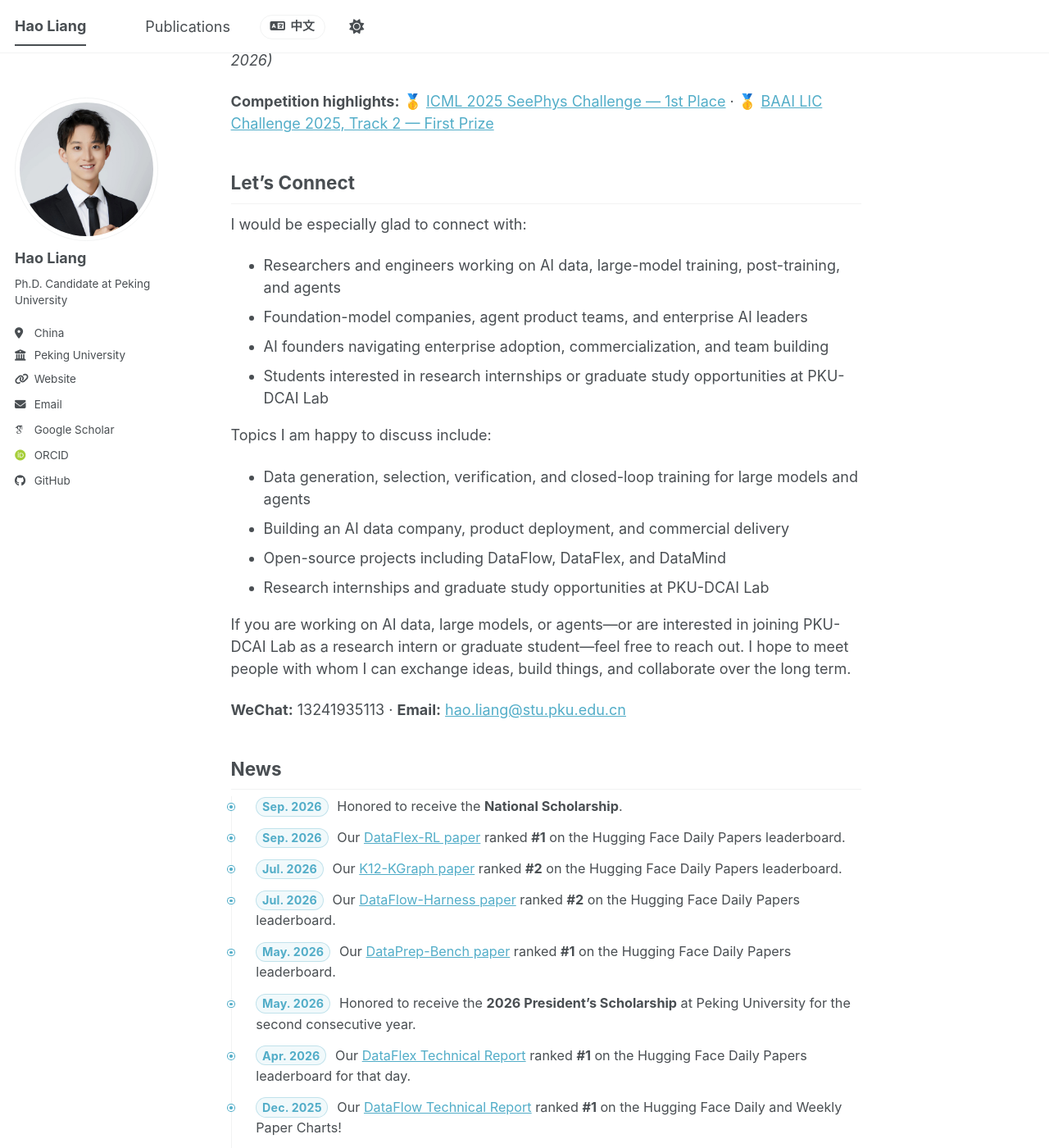
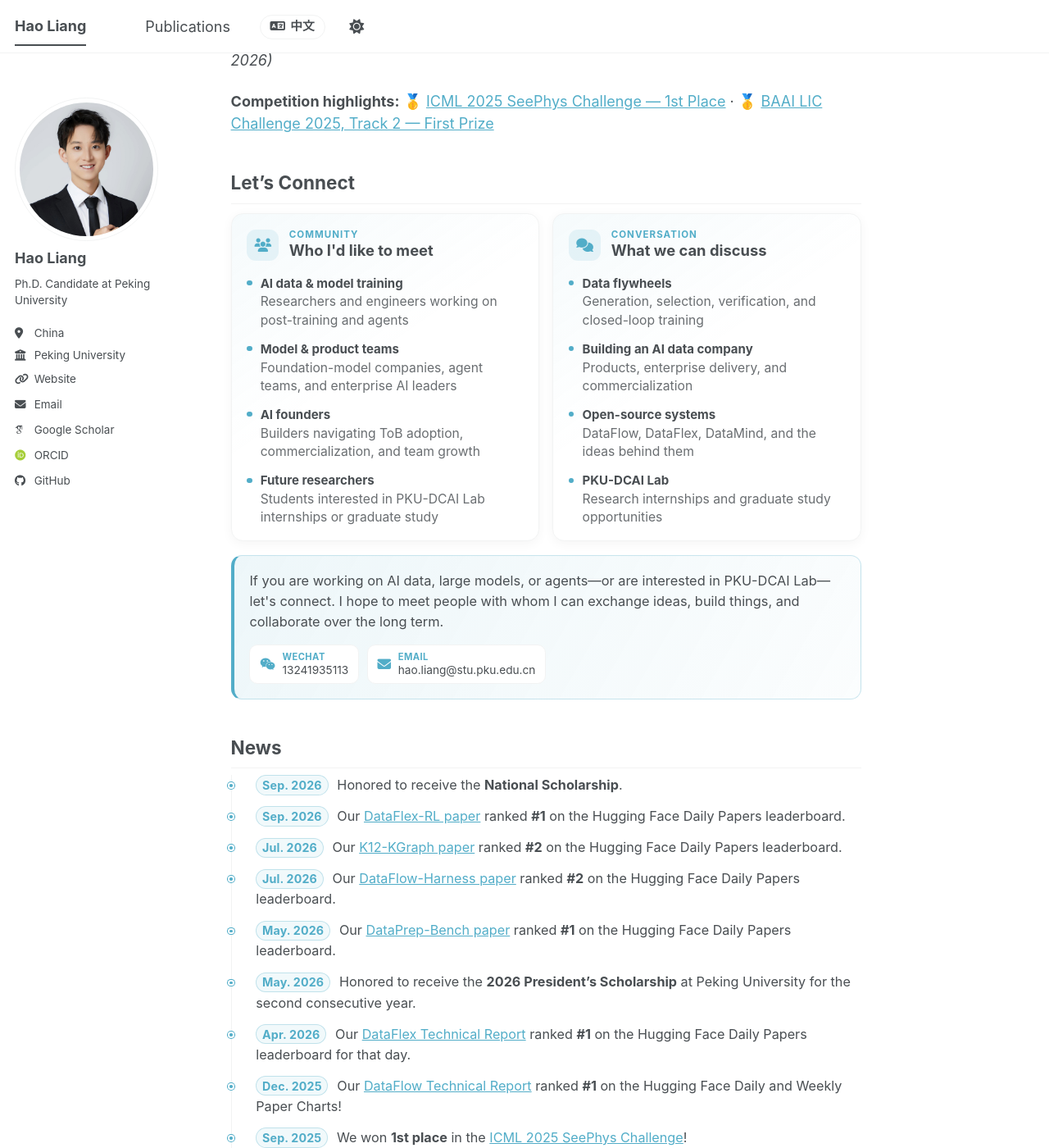
Before and after one commit to haolpku/haolpku.github.io, a Jekyll site: the page built from _pages/about.md, in a window 1280 px wide and 1400 px high, scrolled down 400 px. Shown: the whole window at 82% size. Built offline with Jekyll 4.4.1, drawn with Linux system fonts in a browser that asks for light colours; some web fonts are replaced; a script bundle is joined from its source files by our own code; library files that are not in the unit come from our copies; some of the changed text lies outside the part shown.

Commit message:
Redesign homepage connect and research sections

```diff
--- a/_pages/about.md
+++ b/_pages/about.md
@@ -20,23 +20,49 @@
 
 ## Let's Connect
 
-I would be especially glad to connect with:
+<section class="connect-panel" aria-label="Ways to connect">
+  <div class="connect-grid">
+    <article class="connect-card">
+      <header class="connect-card__header">
+        <span class="connect-card__icon" aria-hidden="true"><i class="fa-solid fa-users"></i></span>
+        <div>
+          <span class="connect-card__eyebrow">Community</span>
+          <h3>Who I'd like to meet</h3>
+        </div>
+      </header>
+      <ul class="connect-card__list">
+        <li><strong>AI data & model training</strong><span>Researchers and engineers working on post-training and agents</span></li>
+        <li><strong>Model & product teams</strong><span>Foundation-model companies, agent teams, and enterprise AI leaders</span></li>
+        <li><strong>AI founders</strong><span>Builders navigating ToB adoption, commercialization, and team growth</span></li>
+        <li><strong>Future researchers</strong><span>Students interested in PKU-DCAI Lab internships or graduate study</span></li>
+      </ul>
+    </article>
 
-- Researchers and engineers working on AI data, large-model training, post-training, and agents
-- Foundation-model companies, agent product teams, and enterprise AI leaders
-- AI founders navigating enterprise adoption, commercialization, and team building
-- Students interested in research internships or graduate study opportunities at PKU-DCAI Lab
+    <article class="connect-card">
+      <header class="connect-card__header">
+        <span class="connect-card__icon" aria-hidden="true"><i class="fa-solid fa-comments"></i></span>
+        <div>
+          <span class="connect-card__eyebrow">Conversation</span>
+          <h3>What we can discuss</h3>
+        </div>
+      </header>
+      <ul class="connect-card__list">
+        <li><strong>Data flywheels</strong><span>Generation, selection, verification, and closed-loop training</span></li>
+        <li><strong>Building an AI data company</strong><span>Products, enterprise delivery, and commercialization</span></li>
+        <li><strong>Open-source systems</strong><span>DataFlow, DataFlex, DataMind, and the ideas behind them</span></li>
+        <li><strong>PKU-DCAI Lab</strong><span>Research internships and graduate study opportunities</span></li>
+      </ul>
+    </article>
+  </div>
 
-Topics I am happy to discuss include:
-
-- Data generation, selection, verification, and closed-loop training for large models and agents
-- Building an AI data company, product deployment, and commercial delivery
-- Open-source projects including DataFlow, DataFlex, and DataMind
-- Research internships and graduate study opportunities at PKU-DCAI Lab
-
-If you are working on AI data, large models, or agents—or are interested in joining PKU-DCAI Lab as a research intern or graduate student—feel free to reach out. I hope to meet people with whom I can exchange ideas, build things, and collaborate over the long term.
-
-**WeChat:** 13241935113 · **Email:** [hao.liang@stu.pku.edu.cn](mailto:hao.liang@stu.pku.edu.cn)
+  <div class="connect-callout">
+    <p>If you are working on AI data, large models, or agents—or are interested in PKU-DCAI Lab—let's connect. I hope to meet people with whom I can exchange ideas, build things, and collaborate over the long term.</p>
+    <div class="connect-actions">
+      <span class="connect-action connect-action--static"><i class="fa-brands fa-weixin" aria-hidden="true"></i><span><small>WeChat</small>13241935113</span></span>
+      <a class="connect-action" href="mailto:hao.liang@stu.pku.edu.cn"><i class="fa-solid fa-envelope" aria-hidden="true"></i><span><small>Email</small>hao.liang@stu.pku.edu.cn</span></a>
+    </div>
+  </div>
+</section>
 
 ## News
 
@@ -58,17 +84,59 @@
 
 ## Research Interests
 
-My research focuses on **Data-Centric AI** along four directions. For broader context, see our surveys on [text-centric](https://link.springer.com/article/10.1007/s11390-026-5948-8) and [multimodal](https://arxiv.org/abs/2405.16640) perspectives.
+<section class="research-overview" aria-label="Research directions">
+  <div class="research-intro">
+    <span class="research-intro__label">Data-Centric AI</span>
+    <p>My research connects data, models, and real-world systems across four directions. For broader context, see our surveys from <a href="https://link.springer.com/article/10.1007/s11390-026-5948-8">text-centric</a> and <a href="https://arxiv.org/abs/2405.16640">multimodal</a> perspectives.</p>
+  </div>
 
-1. **Data Attribution & Data–Model Interaction** *(primary focus)* — Understanding how individual data shapes model behavior through attribution, and closing the loop between data and models during training via dynamic selection, mixture, and reweighting. This is the core idea behind [DataFlex](https://github.com/OpenDCAI/DataFlex), our data-centric training framework; a conceptual overview appears in [Towards Next-Generation LLM Training: From the Data-Centric Perspective](https://arxiv.org/abs/2603.14712).
+  <div class="research-grid">
+    <article class="research-card research-card--primary">
+      <span class="research-card__number" aria-hidden="true">01</span>
+      <header class="research-card__header">
+        <h3>Data Attribution & Data–Model Interaction</h3>
+        <span class="research-card__badge">Primary focus</span>
+      </header>
+      <p>Understanding how individual data shapes model behavior, then closing the training loop through dynamic selection, mixture, and reweighting.</p>
+      <div class="research-card__links">
+        <a href="https://github.com/OpenDCAI/DataFlex">DataFlex</a>
+        <a href="https://arxiv.org/abs/2603.14712">Perspective paper</a>
+      </div>
+    </article>
 
-2. **Data Self-Evolution** — Building feedback-driven loops in which models and agents continuously generate, evaluate, select, refine, and reuse data, so datasets and data workflows co-evolve with model capabilities and task demands. I am particularly interested in on-policy feedback, weakness-targeted synthesis, executable verification, and the reuse of trajectories, skills, and memory as data.
+    <article class="research-card">
+      <span class="research-card__number" aria-hidden="true">02</span>
+      <header class="research-card__header"><h3>Data Self-Evolution</h3></header>
+      <p>Building feedback-driven loops in which models and agents continuously generate, evaluate, select, refine, and reuse data as capabilities evolve.</p>
+      <div class="research-card__keywords"><span>On-policy feedback</span><span>Targeted synthesis</span><span>Executable verification</span><span>Skills & memory</span></div>
+    </article>
 
-3. **Data Infrastructure** — Building scalable infrastructure across the full data lifecycle: [DataFlow](https://github.com/OpenDCAI/DataFlow) for composable data preparation and workflow automation, [DataFlex](https://github.com/OpenDCAI/DataFlex) for dynamic sample selection, data mixture, and reweighting during training, and [DataMind](https://github.com/haolpku/DataMind) for inference-time knowledge access through RAG, GraphRAG, SQL, skills, and memory.
+    <article class="research-card">
+      <span class="research-card__number" aria-hidden="true">03</span>
+      <header class="research-card__header"><h3>Data Infrastructure</h3></header>
+      <p>Scalable infrastructure across the full data lifecycle—from preparation and training-time adaptation to inference-time knowledge access.</p>
+      <div class="research-card__links research-card__links--projects">
+        <a href="https://github.com/OpenDCAI/DataFlow">DataFlow</a>
+        <a href="https://github.com/OpenDCAI/DataFlex">DataFlex</a>
+        <a href="https://github.com/haolpku/DataMind">DataMind</a>
+      </div>
+    </article>
 
-4. **Domain Data: Datasets & Benchmarks** — Constructing effective, verifiable datasets and benchmarks for high-value domains, including mathematics, formal reasoning and verification with [Lean](https://lean-lang.org/), workplace tasks, and coding. I focus on principled task design, data construction, quality control, and evaluation protocols. Representative work includes [MathScape](https://dl.acm.org/doi/abs/10.1145/3746027.3758240), [MM-Verify](https://aclanthology.org/2025.acl-long.689/), [Let's Verify Math Questions Step by Step](https://arxiv.org/abs/2505.13903), and [K12-KGraph](https://huggingface.co/papers/2605.09635).
+    <article class="research-card">
+      <span class="research-card__number" aria-hidden="true">04</span>
+      <header class="research-card__header"><h3>Domain Data: Datasets & Benchmarks</h3></header>
+      <p>Constructing effective, verifiable datasets and evaluation protocols for mathematics, <a href="https://lean-lang.org/">Lean</a>, workplace tasks, coding, and other high-value domains.</p>
+      <div class="research-card__links">
+        <a href="https://dl.acm.org/doi/abs/10.1145/3746027.3758240">MathScape</a>
+        <a href="https://aclanthology.org/2025.acl-long.689/">MM-Verify</a>
+        <a href="https://arxiv.org/abs/2505.13903">Math Verification</a>
+        <a href="https://huggingface.co/papers/2605.09635">K12-KGraph</a>
+      </div>
+    </article>
+  </div>
 
-I have published 10+ first-author / co-first-author papers at CCF-A venues and received the **Sa Shixuan Best Student Paper Award** at NDBC.
+  <p class="research-footnote"><strong>10+ first/co-first-author papers</strong> at CCF-A venues · <strong>Sa Shixuan Best Student Paper Award</strong> at NDBC</p>
+</section>
 
 ## Open-Source Contributions
 
--- /dev/null
+++ b/_sass/layout/_homepage-sections.scss
@@ -0,0 +1,346 @@
+/* ==========================================================================
+   HOMEPAGE FEATURE SECTIONS
+   ========================================================================== */
+
+.connect-panel,
+.research-overview {
+  margin: 0.35rem 0 1.8rem;
+}
+
+.connect-grid,
+.research-grid {
+  display: grid;
+  grid-template-columns: repeat(2, minmax(0, 1fr));
+  gap: 0.9rem;
+}
+
+.connect-card,
+.research-card {
+  position: relative;
+  overflow: hidden;
+  border: 1px solid var(--global-border-color);
+  border-radius: 0.8rem;
+  background: linear-gradient(145deg, rgba(82, 173, 200, 0.055), transparent 46%), var(--global-bg-color);
+  box-shadow: 0 3px 14px rgba(0, 0, 0, 0.045);
+}
+
+.connect-card {
+  padding: 1.05rem 1.05rem 0.95rem;
+}
+
+.connect-card__header {
+  display: flex;
+  align-items: center;
+  gap: 0.7rem;
+  margin-bottom: 0.9rem;
+
+  h3 {
+    margin: 0.05rem 0 0;
+    font-size: 1.02rem;
+    line-height: 1.25;
+  }
+}
+
+.connect-card__icon {
+  display: inline-flex;
+  flex: 0 0 auto;
+  align-items: center;
+  justify-content: center;
+  width: 2.15rem;
+  height: 2.15rem;
+  border-radius: 0.62rem;
+  color: var(--global-link-color);
+  background: rgba(82, 173, 200, 0.12);
+  font-size: 0.92rem;
+}
+
+.connect-card__eyebrow {
+  display: block;
+  color: var(--global-link-color);
+  font-size: 0.64rem;
+  font-weight: 700;
+  letter-spacing: 0.09em;
+  line-height: 1;
+  text-transform: uppercase;
+}
+
+.connect-card__list {
+  margin: 0 !important;
+  padding: 0 !important;
+  list-style: none;
+
+  li {
+    position: relative;
+    margin: 0 0 0.72rem;
+    padding-left: 0.9rem;
+    font-size: 0.87em;
+    line-height: 1.42;
+
+    &:last-child {
+      margin-bottom: 0;
+    }
+
+    &:before {
+      content: "";
+      position: absolute;
+      top: 0.47em;
+      left: 0;
+      width: 0.34rem;
+      height: 0.34rem;
+      border-radius: 50%;
+      background: var(--global-link-color);
+    }
+
+    strong,
+    span {
+      display: block;
+    }
+
+    strong {
+      margin-bottom: 0.08rem;
+      color: var(--global-text-color);
+      font-size: 0.96em;
+    }
+
+    span {
+      opacity: 0.82;
+    }
+  }
+}
+
+.connect-callout {
+  margin-top: 0.9rem;
+  padding: 1rem 1.05rem;
+  border: 1px solid rgba(82, 173, 200, 0.28);
+  border-left: 4px solid var(--global-link-color);
+  border-radius: 0.72rem;
+  background: linear-gradient(120deg, rgba(82, 173, 200, 0.1), rgba(82, 173, 200, 0.025));
+
+  p {
+    margin: 0 0 0.8rem;
+    font-size: 0.91em;
+    line-height: 1.55;
+  }
+}
+
+.connect-actions {
+  display: flex;
+  flex-wrap: wrap;
+  gap: 0.55rem;
+}
+
+.page__content .connect-action {
+  display: inline-flex;
+  align-items: center;
+  gap: 0.48rem;
+  padding: 0.42rem 0.65rem;
+  border: 1px solid var(--global-border-color);
+  border-radius: 0.55rem;
+  color: var(--global-text-color);
+  background: var(--global-bg-color);
+  font-size: 0.76rem;
+  line-height: 1.2;
+  text-decoration: none;
+  transition: border-color 0.2s ease, transform 0.2s ease;
+
+  &:hover {
+    border-color: var(--global-link-color);
+    color: var(--global-link-color);
+    text-decoration: none;
+    transform: translateY(-1px);
+  }
+
+  > i {
+    color: var(--global-link-color);
+    font-size: 0.92rem;
+  }
+
+  small {
+    display: block;
+    margin-bottom: 0.05rem;
+    color: var(--global-link-color);
+    font-size: 0.62rem;
+    font-weight: 700;
+    letter-spacing: 0.04em;
+    text-transform: uppercase;
+  }
+}
+
+.connect-action--static {
+  cursor: default;
+}
+
+.research-intro {
+  display: flex;
+  align-items: flex-start;
+  gap: 0.75rem;
+  margin-bottom: 0.95rem;
+  padding: 0.78rem 0.9rem;
+  border-radius: 0.68rem;
+  background: rgba(82, 173, 200, 0.075);
+
+  p {
+    margin: 0;
+    font-size: 0.9em;
+    line-height: 1.5;
+  }
+}
+
+.research-intro__label {
+  flex: 0 0 auto;
+  margin-top: 0.05rem;
+  padding: 0.22rem 0.52rem;
+  border-radius: 999px;
+  color: var(--global-bg-color);
+  background: var(--global-link-color);
+  font-size: 0.68rem;
+  font-weight: 700;
+  letter-spacing: 0.025em;
+  white-space: nowrap;
+}
+
+.research-card {
+  padding: 1.05rem 1.05rem 0.95rem;
+  transition: transform 0.2s ease, border-color 0.2s ease, box-shadow 0.2s ease;
+
+  &:hover {
+    border-color: rgba(82, 173, 200, 0.6);
+    box-shadow: 0 7px 20px rgba(0, 0, 0, 0.075);
+    transform: translateY(-2px);
+  }
+
+  > p {
+    position: relative;
+    margin: 0 0 0.8rem;
+    font-size: 0.87em;
+    line-height: 1.52;
+  }
+}
+
+.research-card--primary {
+  border-color: rgba(82, 173, 200, 0.5);
+  background: linear-gradient(145deg, rgba(82, 173, 200, 0.13), transparent 56%), var(--global-bg-color);
+
+  &:before {
+    content: "";
+    position: absolute;
+    inset: 0 auto 0 0;
+    width: 3px;
+    background: var(--global-link-color);
+  }
+}
+
+.research-card__number {
+  position: absolute;
+  top: 0.45rem;
+  right: 0.7rem;
+  color: var(--global-link-color);
+  font-size: 2.65rem;
+  font-weight: 800;
+  line-height: 1;
+  opacity: 0.1;
+}
+
+.research-card__header {
+  position: relative;
+  min-height: 2.45rem;
+  padding-right: 2.4rem;
+
+  h3 {
+    margin: 0;
+    font-size: 1.02rem;
+    line-height: 1.32;
+  }
+}
+
+.research-card__badge {
+  display: inline-flex;
+  margin-top: 0.38rem;
+  padding: 0.16rem 0.45rem;
+  border: 1px solid rgba(82, 173, 200, 0.35);
+  border-radius: 999px;
+  color: var(--global-link-color);
+  background: rgba(82, 173, 200, 0.09);
+  font-size: 0.64rem;
+  font-weight: 700;
+  line-height: 1.2;
+}
+
+.research-card__links,
+.research-card__keywords {
+  position: relative;
+  display: flex;
+  flex-wrap: wrap;
+  gap: 0.35rem;
+}
+
+.page__content .research-card__links a,
+.research-card__keywords span {
+  display: inline-flex;
+  padding: 0.2rem 0.46rem;
+  border: 1px solid var(--global-border-color);
+  border-radius: 999px;
+  font-size: 0.68rem;
+  font-weight: 600;
+  line-height: 1.2;
+}
+
+.page__content .research-card__links a {
+  color: var(--global-link-color);
+  text-decoration: none;
+
+  &:hover {
+    border-color: var(--global-link-color);
+    text-decoration: none;
+  }
+}
+
+.research-card__keywords span {
+  opacity: 0.82;
+}
+
+.research-card__links--projects a {
+  background: rgba(82, 173, 200, 0.08);
+}
+
+.research-footnote {
+  margin: 0.95rem 0 0 !important;
+  padding: 0.72rem 0.9rem;
+  border: 1px dashed rgba(82, 173, 200, 0.42);
+  border-radius: 0.65rem;
+  font-size: 0.82em !important;
+  line-height: 1.45;
+  text-align: center;
+}
+
+@media (max-width: 768px) {
+  .connect-grid,
+  .research-grid {
+    grid-template-columns: 1fr;
+  }
+
+  .research-intro {
+    display: block;
+  }
+
+  .research-intro__label {
+    display: inline-flex;
+    margin: 0 0 0.55rem;
+  }
+}
+
+@media (max-width: 480px) {
+  .connect-card,
+  .research-card {
+    padding: 0.9rem;
+  }
+
+  .connect-actions {
+    display: grid;
+    grid-template-columns: 1fr;
+  }
+
+  .page__content .connect-action {
+    width: 100%;
+  }
+}
--- a/assets/css/main.scss
+++ b/assets/css/main.scss
@@ -38,6 +38,7 @@
     "layout/json_cv",
     "layout/publications",
     "layout/news",
+    "layout/homepage-sections",
 
     "vendor/font-awesome/fontawesome",
     "vendor/font-awesome/solid",
```
Also changed, not shown: _pages/about-zh.md (+89 -21 lines).
